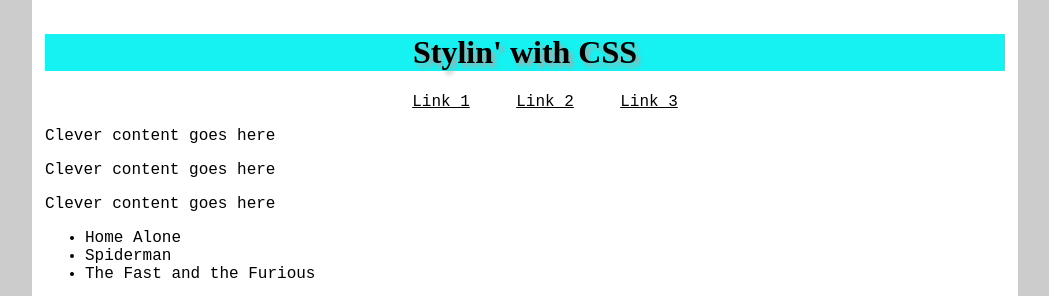
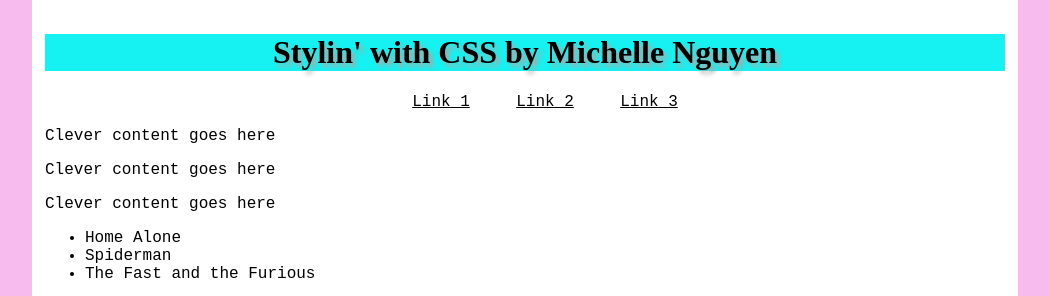
Before and after one commit to mxcvelle/stylin-with-css, a plain HTML site: page index.html in a window 1280 px wide. Shown: the top 296 px of the page, without its empty margins (115-1164 px from the left). Drawn offline with Linux system fonts and the light colour scheme; a web font is replaced by a local one.

Commit message:
updates 12/11/23

```diff
--- a/index.html
+++ b/index.html
@@ -8,7 +8,7 @@
       <style>
         @import url('https://fonts.googleapis.com/css2?family=Inknut+Antiqua&display=swap');
         html{
-          background-color: #ccc;
+          background-color: #f8bbee;
         }
 
 
@@ -99,7 +99,7 @@
       </style>
     </head>
     <body>
-      <h1 class="page-header">Stylin' with CSS</h1>
+      <h1 class="page-header">Stylin' with CSS by Michelle Nguyen</h1>
       <nav>
         <ul>
           <li><a href="#">Link 1</a></li>
```
